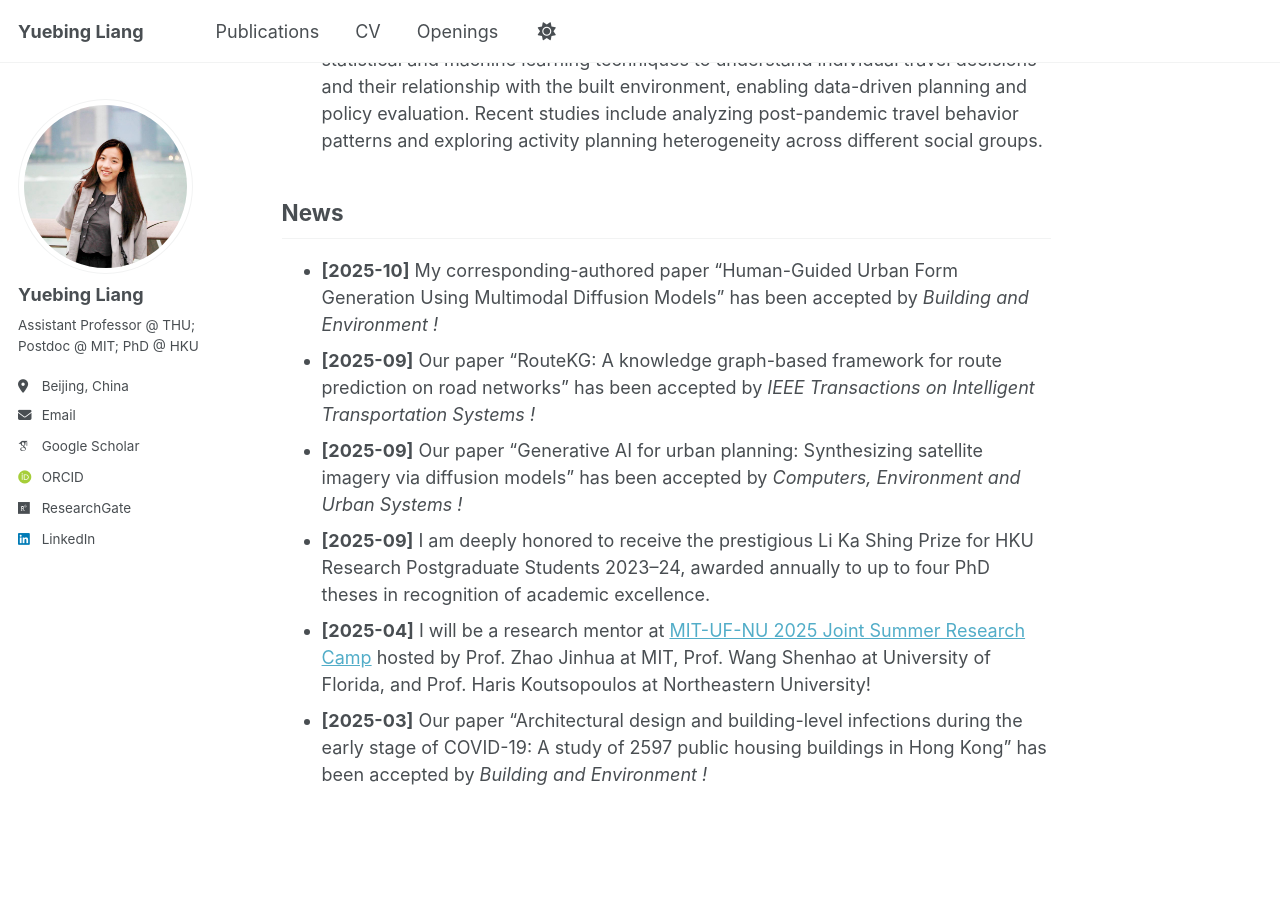
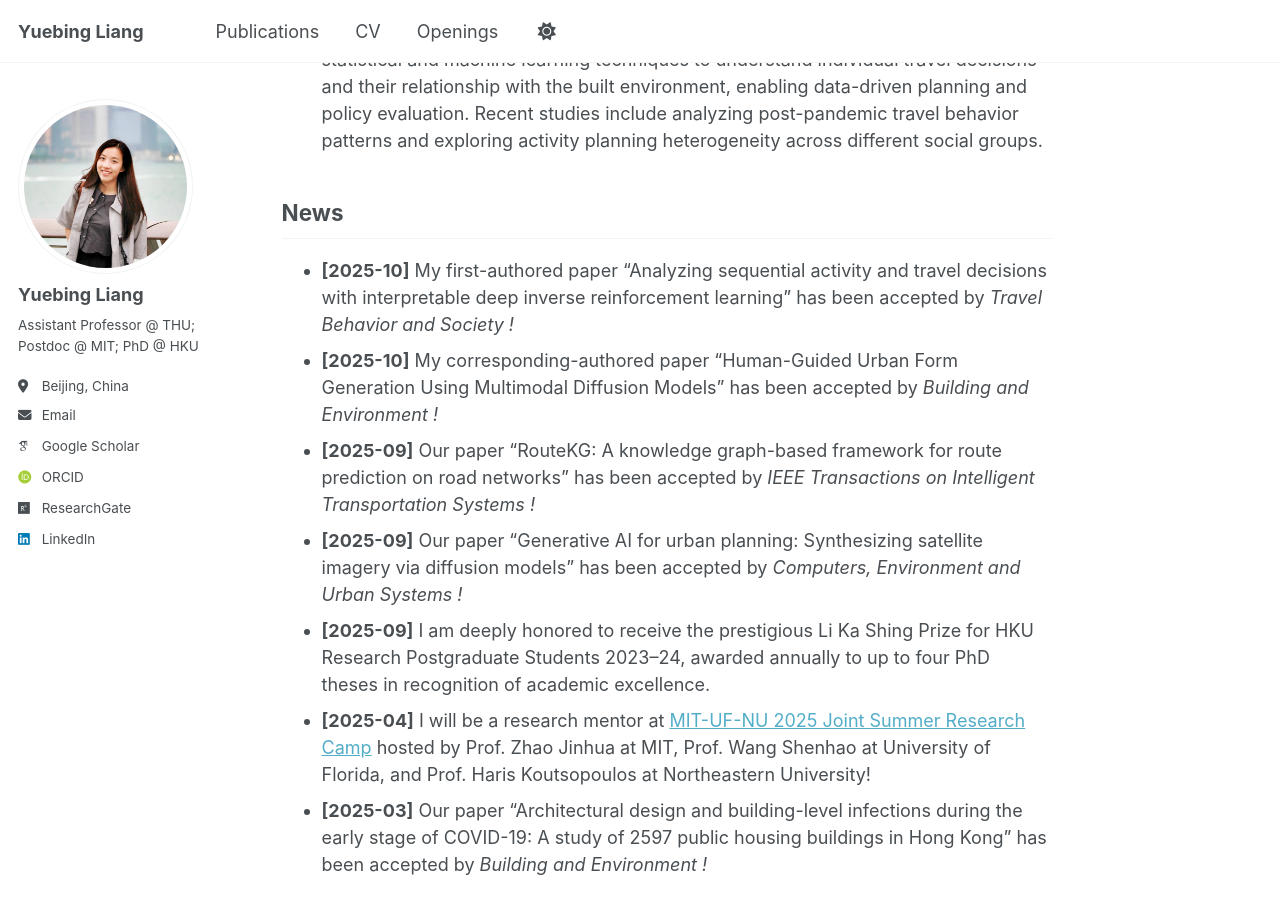
Before and after one commit to yuebingliang/yuebingliang.github.io, a Jekyll site: the page built from _pages/about.md, in a window 1280 px wide and 900 px high, scrolled down 804 px. Built offline with Jekyll 4.4.1, drawn with Linux system fonts in a browser that asks for light colours; some web fonts are replaced.

Commit message:
Update about.md

```diff
--- a/_pages/about.md
+++ b/_pages/about.md
@@ -26,6 +26,7 @@ My research interest lies in the intersection of **Artificial Intelligence**, **
 
 
 ## News
+* **[2025-10]** My first-authored paper "Analyzing sequential activity and travel decisions with interpretable deep inverse reinforcement learning" has been accepted by <i> Travel Behavior and Society <i>!
 * **[2025-10]** My corresponding-authored paper "Human-Guided Urban Form Generation Using Multimodal Diffusion Models" has been accepted by <i> Building and Environment <i>!
 * **[2025-09]** Our paper "RouteKG: A knowledge graph-based framework for route prediction on road networks" has been accepted by <i> IEEE Transactions on Intelligent Transportation Systems <i>!
 * **[2025-09]** Our paper "Generative AI for urban planning: Synthesizing satellite imagery via diffusion models" has been accepted by <i> Computers, Environment and Urban Systems <i>!
```
